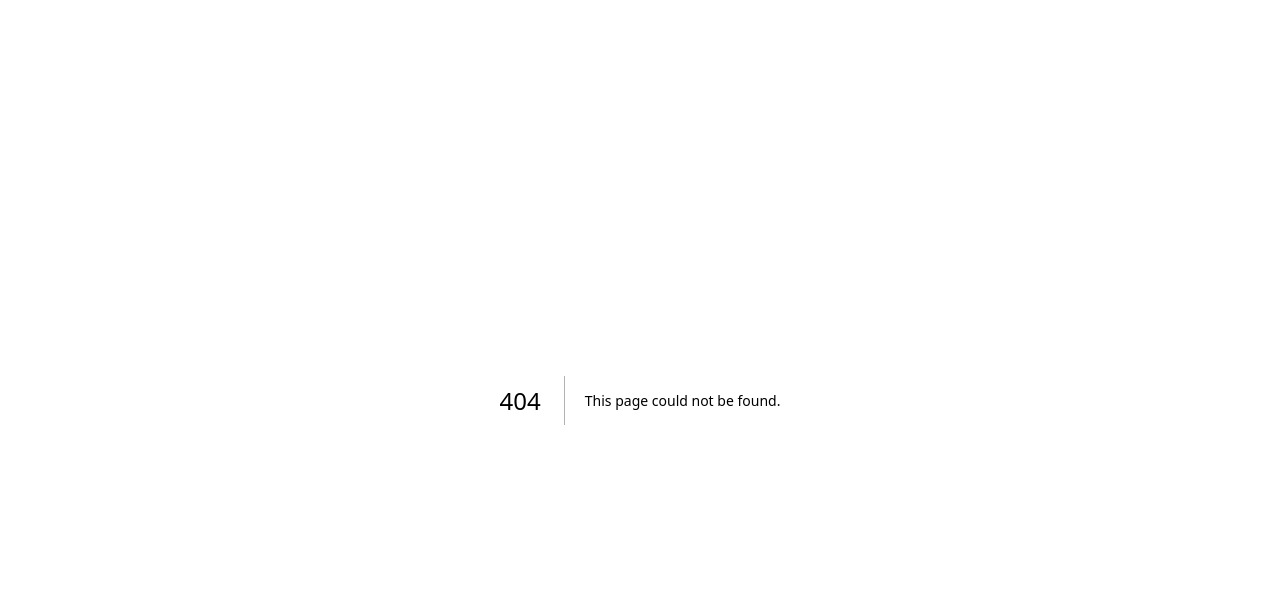
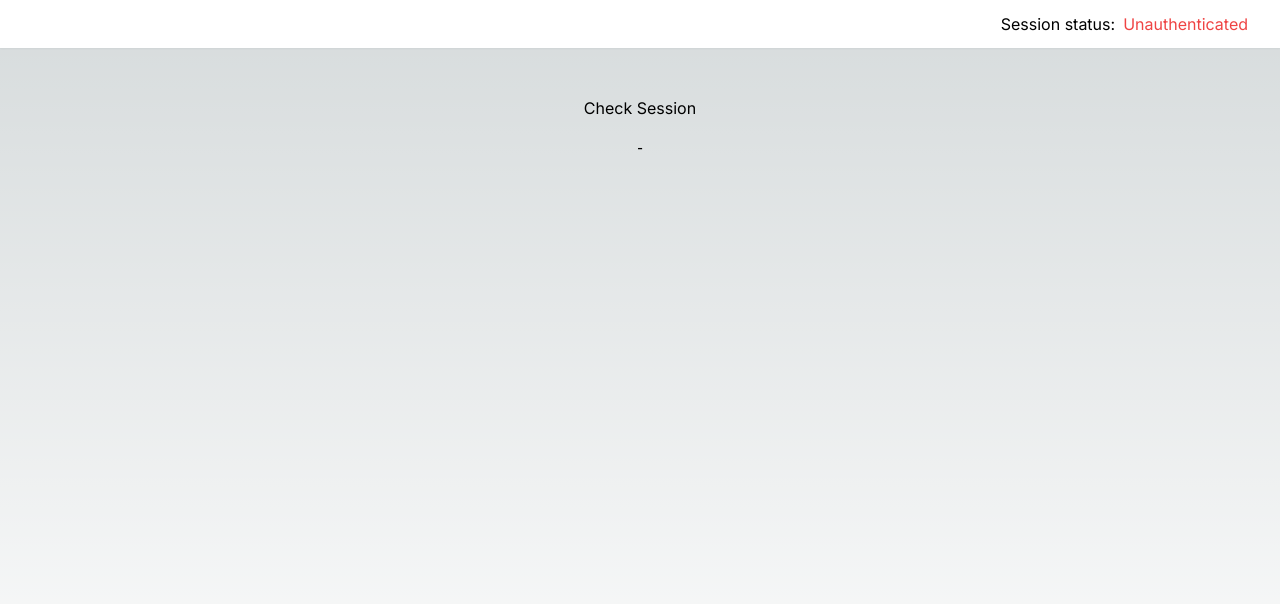
Before and after one commit to LuisGilGB/next-auth-poc, a Next.js app: page /check-session in a window 1280 px wide. Before the commit this address had no page. Shown: the top 604 px of the page. Built offline with nearby package versions, Linux system fonts and the light colour scheme; no server answers.

Commit message:
Consuming session in server components and added a page to check its content

```diff
--- a/package.json
+++ b/package.json
@@ -13,6 +13,7 @@
     "@types/react": "18.2.18",
     "@types/react-dom": "18.2.7",
     "autoprefixer": "10.4.14",
+    "clsx": "^2.0.0",
     "eslint": "8.46.0",
     "eslint-config-next": "13.4.12",
     "next": "13.4.12",
--- /dev/null
+++ b/src/app/check-session/page.tsx
@@ -0,0 +1,20 @@
+import {authOptions} from "@/config/auth";
+import {getServerSession} from "next-auth";
+import clsx from "clsx";
+
+const CheckSessionPage = async () => {
+  const session = await getServerSession(authOptions);
+
+  return (
+    <div className={clsx(
+      'w-full h-full',
+      'flex flex-col justify-center items-center gap-4',
+      'p-12'
+    )}>
+      <h2>Check Session</h2>
+      <pre>{session ? JSON.stringify(session) : '-'}</pre>
+    </div>
+  )
+}
+
+export default CheckSessionPage;
--- a/src/app/layout.tsx
+++ b/src/app/layout.tsx
@@ -1,6 +1,10 @@
 import './globals.css'
 import type { Metadata } from 'next'
 import { Inter } from 'next/font/google'
+import clsx from "clsx";
+import {getServerSession} from "next-auth";
+import {authOptions} from "@/config/auth";
+import Link from "next/link";
 
 const inter = Inter({ subsets: ['latin'] })
 
@@ -9,14 +13,31 @@ export const metadata: Metadata = {
   description: 'Generated by create next app',
 }
 
-export default function RootLayout({
+export default async function RootLayout({
   children,
 }: {
   children: React.ReactNode
 }) {
+  const session = await getServerSession(authOptions);
+
   return (
     <html lang="en">
-      <body className={inter.className}>{children}</body>
+      <body className={clsx('w-screen min-h-screen', inter.className)}>
+        <header className={clsx(
+          "sticky top-0 h-[48px]",
+          "flex justify-end items-center",
+          "px-2 md:px-8 py-2",
+          "bg-white dark:bg-black shadow-sm",
+        )}>
+          <Link href="/check-session">
+            Session status:
+            <span className={clsx("ml-2", session ? 'text-green-500' : 'text-red-500')}>
+              {session ? 'Authenticated' : 'Unauthenticated'}
+            </span>
+          </Link>
+        </header>
+        {children}
+      </body>
     </html>
   )
 }
--- a/src/app/page.tsx
+++ b/src/app/page.tsx
@@ -3,7 +3,7 @@ import LoginButton from "@/components/LoginButton";
 
 export default function Home() {
   return (
-    <main className="flex min-h-screen flex-col items-center justify-between p-24">
+    <main className="flex min-h-full flex-col items-center justify-between p-24">
       <div className="z-10 w-full max-w-5xl items-center justify-between font-mono text-sm lg:flex">
         <p className="fixed left-0 top-0 flex w-full justify-center border-b border-gray-300 bg-gradient-to-b from-zinc-200 pb-6 pt-8 backdrop-blur-2xl dark:border-neutral-800 dark:bg-zinc-800/30 dark:from-inherit lg:static lg:w-auto  lg:rounded-xl lg:border lg:bg-gray-200 lg:p-4 lg:dark:bg-zinc-800/30">
           Get started by editing&nbsp;
```
Also changed, not shown: 1 other file (tests, documents, lock files or other folders).
